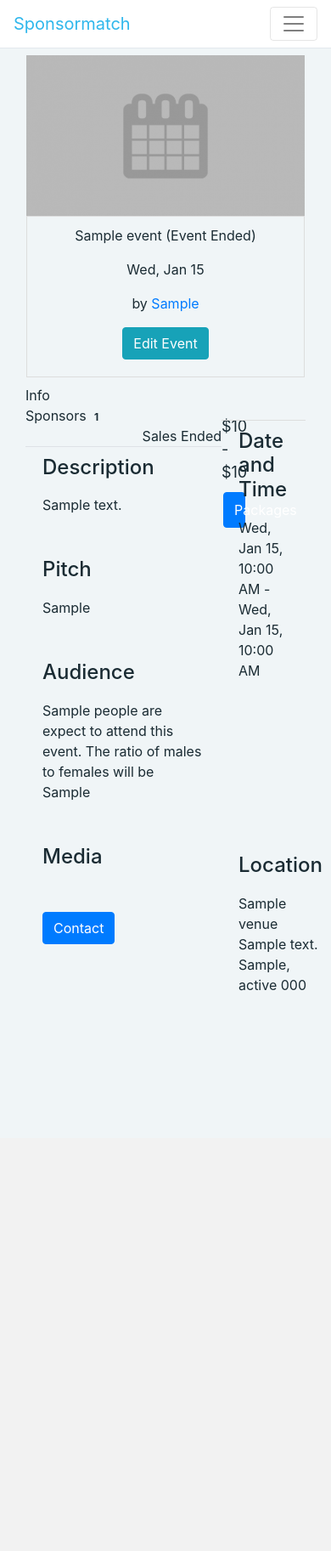
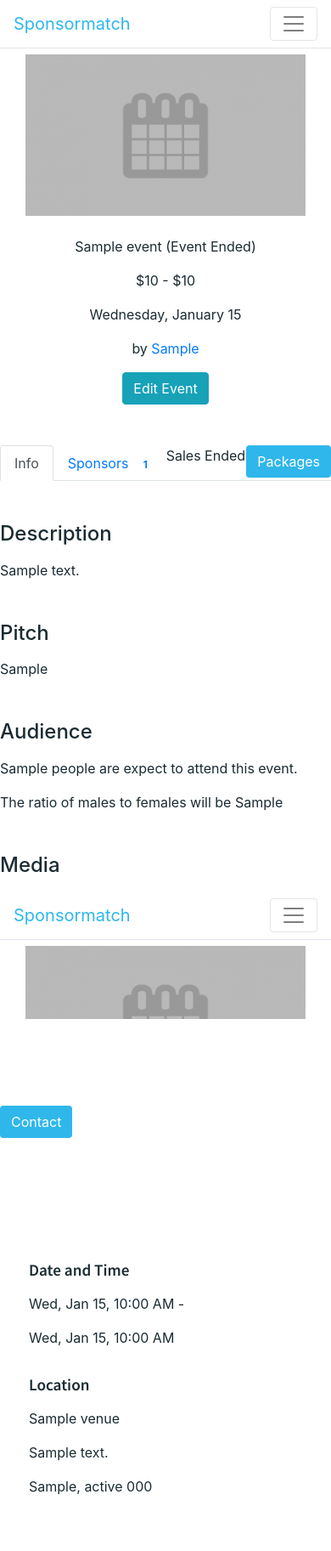
Before and after one commit to EricMontague/SponsorMatch, a Flask app: page /events/1 in a window 390 px wide. Shown: the whole page at 85% size. Before the commit the page ends 1166 px from the top, so only its background shows below. Run offline with Flask 2, Linux system fonts and the light colour scheme; a user stored in the database is signed in; tables that the repository leaves empty hold one stand-in row (values such as "Sample post"); some libraries are stand-ins or nearby versions; some web fonts are replaced.

Commit message:
started refactoring the event page content

```diff
--- /dev/null
+++ b/app/templates/events/_event_page_content.html
@@ -0,0 +1,46 @@
+<main class="col-12 col-md-8 py-5 px-5-plus">
+	<section class="mb-5">
+		<h4 class="mb-3">Description</h4>
+		<p>{{ event.description }}</p>
+	</section>
+
+	<section class="mb-5">
+		<h4 class="mb-3">Pitch</h4>
+		<p>{{ event.pitch }}</p>
+	</section>
+	<section class="mb-5">
+		{% if event.attendess or event.male_to_female %}
+		<h4 class="mb-3">Audience</h4>
+		{% if event.attendees %}
+		<p>{{ event.attendees }} people are expect to attend this event.</p>
+		{% endif %}
+
+		{% if event.male_to_female %}
+		<p>The ratio of males to females will be {{ event.male_to_female }}</p>
+		{% endif %}
+		{% endif %}
+	</section>
+	<section class="mb-5">
+		{% if other_media.get("video") or other_media.get("misc_images") %}
+		<h4 class="mb-3">Media</h4>
+		<div>
+			{% if other_media.get("video") %}
+			<iframe class="img-fluid video d-inline-block mb-5" src="{{ other_media.get('video').url }}" width="510"
+				height="280" frameborder="0"
+				allow="accelerometer; autoplay; encrypted-media; gyroscope; picture-in-picture"
+				allowfullscreen></iframe>
+			{% endif %}
+		</div>
+		<div>
+			{% for image_path in other_media.get("misc_image_paths") %}
+			<img class="img-fluid d-inline-block mb-5" src="{{ url_for('static', filename=image_path) }}"
+				alt="Other Event Image">
+			{% endfor %}
+		</div>
+		{% endif %}
+	</section>
+	<button id="openModalBtn" type="button" class="btn btn-primary-override mb-5" data-toggle="modal"
+		data-target="#contactModal">
+		Contact
+	</button>
+</main>
--- a/app/templates/events/event.html
+++ b/app/templates/events/event.html
@@ -1,59 +1,33 @@
 {% extends "site_base.html" %}
-{% import "bootstrap/form.html" as wtf %}
-{% import "utils/_macros.html" as macros %}
 
 {% block title %}{{ event.title }}{% endblock %}
 
 {% block page_content %}
-<div class="container">
-	<div id="{{ event.id }}" class="event-page-header">
-		<div class="event-page-sidebar-top">
-			<nav class="nav nav-stacked">
-				<p class="event-datetime">{{ event.start_date("%a, %b %-d") }}</p>
+<div id="{{ event.id }}" class="container event-page">
+
+	<header class="w-100 d-flex justify-content-center">
+		{% if image_path %}
+		<img class="img-fluid" src="{{ url_for('static', filename=image_path) }}">
+		{% else %}
+		<img class="img-fluid" src="{{ url_for('static', filename='images/default_event_image.png') }}">
+		{% endif %}
+	</header>
+
+	<div class="d-flex flex-column align-items-center py-4 mb-4">
 		{% if event.is_ongoing() %}
-				<p class="event-title">{{ event.title }}</p>
-				{% else %}
-				<p class="event-title">{{ event.title }} (Event Ended)</p>
-				{% endif %}
-				<p class="price-range">{{ event.price_range() }}</p>
-				<p class="event-organizer">by <a
-						href="{{ url_for('users.user_profile', company=organizer.company) }}">{{ organizer.company }}</a>
-				</p>
-				{% if current_user.can(Permission.SPONSOR_EVENT) %}
-				<div class="save">
-					<a class="btn btn-primary save-btn" href="{{ url_for('events.save_event', id=event.id) }}">
-						Save Event
-					</a>
-				</div>
-				{% endif %}
-				{% if current_user == event.user or current_user.is_administrator() %}
-				<div id="editEvent">
-					<a class="btn btn-info" href="{{ url_for('events.edit_basic_info', id=event.id) }}">Edit Event</a>
-				</div>
-				{% endif %}
-			</nav>
-		</div>
-		<div class="main-event-image">
-			{% if image_path %}
-			<img src="{{ url_for('static', filename=image_path) }}">
-			{% else %}
-			<img src="{{ url_for('static', filename='images/default_event_image.png') }}">
-			{% endif %}
-		</div>
-		<nav id="onResize" class="nav hidden">
-			{% if event.is_ongoing() %}
-			<p>{{ event.title }}</p>
+		<p class="custom-font-semibold font-150">{{ event.title }}</p>
 		{% else %}
 		<p>{{ event.title }} (Event Ended)</p>
 		{% endif %}
-			<p>{{ event.start_date("%a, %b %-d") }}</p>
-			<p class="event-organizer">by <a
-					href="{{ url_for('users.user_profile', company=organizer.company) }}">{{ organizer.company }}</a>
+		<p>{{ event.price_range() }}</p>
+		<p>{{ event.start_date("%A, %B %-d") }}</p>
+
+		<p>by <a href="{{ url_for('users.user_profile', company=organizer.company) }}">{{ organizer.company }}</a>
 		</p>
 		<div>
 			{% if current_user.can(Permission.SPONSOR_EVENT) %}
 
-				<a class="btn btn-primary save-btn" href="{{ url_for('events.save_event', id=event.id) }}">Save
+			<a class="btn btn-primary-override save-btn" href="{{ url_for('events.save_event', id=event.id) }}">Save
 				Event</a>
 
 			{% endif %}
@@ -63,166 +37,61 @@
 
 			{% endif %}
 		</div>
-		</nav>
 	</div>
-	<div class="event-tabs">
+</div>
+
 <ul id="scrollTo" class="nav nav-tabs">
-			<li id="info" class="active" role="presentation"><a>Info</a></li>
-			<li id="sponsors" role="presentation"><a>Sponsors <span class="badge">{{ event.num_sponsors() }}</span></a>
+	<li id="info" class="nav-item" role="presentation"><a class="nav-link active">Info</a></li>
+	<li id="sponsors" class="nav-item" role="presentation"><a class="nav-link">Sponsors <span
+				class="badge badge-primary-override d-inline-block ml-2">{{ event.num_sponsors() }}</span></a>
 	</li>
 	{% if event.has_ended() %}
 	<li id="salesEnded"><a class="no-link-styling" href="#">Sales Ended</a></li>
 	{% endif %}
-
-		</ul>
-		<div id="btnSidebar">
-			<button id="packageBtn" type="button" class="btn btn-primary" data-toggle="modal"
+	<li class="ml-auto">
+		<button id="packageBtn" type="button" class="btn btn-primary-override" data-toggle="modal"
 			data-target="#packageModal">
 			Packages
 		</button>
-		</div>
-	</div>
-	<div class="event-page-body">
-		<div class="event-page-sidebar-bottom">
-			<nav class="nav nav-stacked">
-				<div class="event-datetime">
-					<h4>Date and Time</h4>
+	</li>
+</ul>
+
+<section class="row">
+	{% include "events/_event_page_content.html" %}
+	<aside class="col-12 col-md-4 border-left p-5">
+		<div class="d-flex flex-column mb-3">
+			<h4 class="custom-font-semibold font-120 mb-3">Date and Time</h4>
+			<div class="d-flex flex-wrap">
 				<p>{{ event.start_date("%a, %b %-d") }}, {{ event.start_time("%-I:%M %p") }} - </p>
 				<p>{{ event.end_date("%a, %b %-d") }}, {{ event.end_time("%-I:%M %p") }}</p>
 			</div>
-				<div class="event-location">
-					<h4>Location</h4>
+		</div>
+		<div class="d-flex flex-column">
+			<h4 class="custom-font-semibold font-120 mb-3">Location</h4>
 			<p>{{ venue.name }}</p>
 			<p>{{ venue.address }}</p>
 			<p>{{ venue.city }}, {{ venue.state }} {{ venue.zip_code }}</p>
 		</div>
-			</nav>
-		</div>
-		<div class="event-page-content">
-			{% include "utils/_event_page_content.html" %}
-		</div>
-	</div>
+	</aside>
+
+
+</section>
 
 <!-- Package Modal -->
-	<div class="modal fade" id="packageModal" tabindex="-1" role="dialog" aria-labelledby="packageModalCenterTitle"
-		aria-hidden="true">
-		<div class="modal-dialog modal-dialog-centered" role="document">
-			<div class="modal-content">
-				<div class="modal-header">
-					{% if current_user.can(Permission.SPONSOR_EVENT) and event.is_ongoing %}
-					<h3 class="modal-title" id="packageModalTitle">Select Packages</h3>
-					{% else %}
-					<h3 class="modal-title" id="packageModalTitle">Packages</h3>
-					{% endif %}
-					<button type="button" class="close" data-dismiss="modal" aria-label="Close">
-						<span aria-hidden="true">&times;</span>
-					</button>
-				</div>
-				<div class="modal-body">
-					<ul id="accordion" class="list-unstyled panel-group package-panels" role="tablist"
-						aria-multiselectable="true">
-						{% for package in packages %}
-						<li class="package-panel">
-							<div class="panel panel-info">
-								<div class="panel-heading" role="tab">
-									<h3 class="panel-title">
-										<a href="javascript:void(0);" role="button" data-parent="#accordion"
-											data-toggle="collapse" data-target="#package_{{ package.id }}"
-											aria-expanded="true" aria-controls="package_{{ package.id }}">
-											<span class="glyphicon glyphicon-plus"></span>
-											{{ package.name }}
-										</a>
-										{% if package.is_sold_out() %}
-										<span class="pull-right">Sold Out</span>
-										{% endif %}
-									</h3>
-								</div>
-								<div id="package_{{ package.id }}" class="panel-collapse collapse" role="tabpanel">
-									<div class="panel-body">
-										<p class="price">Price: ${{ package.price }}</p>
-										<p>Audience Reached: {{ package.audience }}</p>
-										<p>Description: {{ package.description }}</p>
-										<p>Available Packages: {{ package.num_for_sale() }}</p>
-										<p>Package Type: {{ package.package_type }}</p>
-										{% if current_user.can(Permission.SPONSOR_EVENT) and event.is_ongoing() %}
-										{% if current_user.has_purchased(package) %}
-										<a class="btn btn-primary select-package disabled">Add</a>
-										<span>Already Purchased</span>
-										{% elif package.is_sold_out() %}
-										<a class="btn btn-primary select-package disabled">Add</a>
-										{% else %}
-										<a class="btn btn-primary select-package">Add</a>
-										{% endif %}
-										{% endif %}
-									</div>
-								</div>
-							</div>
-						</li>
-						{% endfor %}
-					</ul>
-				</div>
-				<div id="packageFooter" class="modal-footer">
-					{% if current_user.can(Permission.SPONSOR_EVENT) and event.is_ongoing() %}
-					<div id="packageQuantity">QTY: 0</div>
-					<div id="total">USD $0.00</div>
-					<a id="checkout" class="btn btn-primary disabled" href="#">Checkout</a>
-					{% else %}
-					<button type="button" class="btn btn-primary" data-dismiss="modal">Close</button>
-					{% endif %}
-				</div>
-			</div>
-		</div>
-	</div>
+{% include "events/_package_modal.html" %}
+
+
+<!-- Contact Modal -->
+{% include "events/_contact_modal.html" %}
 
 <nav id="eventFooter" class="nav navbar-fixed-bottom hidden">
 	<div>
 		{{ event.price_range() }}
 	</div>
-		<button type="button" class="btn btn-primary" data-toggle="modal" data-target="#packageModal">
+	<button type="button" class="btn btn-primary-override" data-toggle="modal" data-target="#packageModal">
 		Packages
 	</button>
 </nav>
-
-</div>
-<!-- Contact Modal -->
-<div class="modal fade" id="contactModal" tabindex="-1" role="dialog" aria-labelledby="contactModalCenterTitle"
-	aria-hidden="true">
-	<div class="modal-dialog modal-dialog-centered" role="document">
-		<div class="modal-content">
-			<div class="modal-header">
-				<h3 class="modal-title" id="contactTitle">Contact Organizer</h3>
-				<button type="button" class="close" data-dismiss="modal" aria-label="Close">
-					<span aria-hidden="true">&times;</span>
-				</button>
-			</div>
-			<div class="modal-body">
-				<form class="contact-form" method="POST" action="{{ url_for('events.event', id=event.id) }}"
-					role="form">
-					{{ form.hidden_tag() }}
-					{{ wtf.form_errors(form, hiddens="only") }}
-					<div class="row">
-						<div class="col-md-12">
-							{{ wtf.render_field(form.name) }}
-						</div>
-						<div class="col-md-12">
-							{{ wtf.render_field(form.email) }}
-						</div>
-						<div class="col-md-12">
-							{{ wtf.render_field(form.subject) }}
-						</div>
-						<div class="col-md-12">
-							{{ wtf.render_field(form.message) }}
-						</div>
-					</div>
-					<div class="modal-footer">
-						<button type="button" class="btn btn-default" data-dismiss="modal">Cancel</button>
-						{{ wtf.render_field(form.submit, button_map={"submit": "btn btn-primary"}) }}
-					</div>
-				</form>
-			</div>
-		</div>
-	</div>
-
 
 {% endblock %}
 
@@ -257,12 +126,12 @@
 	};
 
 	// Ensure that elements are moved to their appropriate places even if browser is refreshed
-		$(resizeFunc);
-		$(scrollFunc);
+	// $(resizeFunc);
+	// $(scrollFunc);
 
-		// Makes the events page responsive
-		$(window).resize(resizeFunc);
-		$(window).scroll(scrollFunc);
+	// // Makes the events page responsive
+	// $(window).resize(resizeFunc);
+	// $(window).scroll(scrollFunc);
 
 
 	//Show the modal if the user entered invalid data
@@ -273,7 +142,7 @@
 
 
 	$(".save-btn").click(function () {
-			let eventId = $(".event-page-header").attr("id");
+		let eventId = $(".event-page").attr("id");
 		$.ajax({
 			type: "POST",
 			url: `${window.origin}/events/${eventId}/save`,
@@ -297,7 +166,7 @@
 	});
 
 	$("#info").click(function () {
-			let eventId = $(".event-page-header").attr("id");
+		let eventId = $(".event-page").attr("id");
 		$.ajax({
 			type: "GET",
 			url: `${window.origin}/events/${eventId}/info`,
@@ -315,7 +184,7 @@
 	});
 
 	$("#sponsors").click(function () {
-			let eventId = $(".event-page-header").attr("id");
+		let eventId = $(".event-page").attr("id");
 		$.ajax({
 			type: "GET",
 			url: `${window.origin}/events/${eventId}/sponsors`,
@@ -358,7 +227,7 @@
 	});
 
 	$("#checkout").click(function () {
-			let eventId = $(".event-page-header").attr("id");
+		let eventId = $(".event-page").attr("id");
 		let packageIds = [];
 		$(".selected").each(function (index) {
 			packageIds.push($(this).attr("id").split("_")[1]);
@@ -381,6 +250,6 @@
 	});
 
 
-
+	setSiteBackgroundColor("#fff");
 </script>
 {% endblock %}
```
Lines whose indentation alone changed are shown as unchanged.
